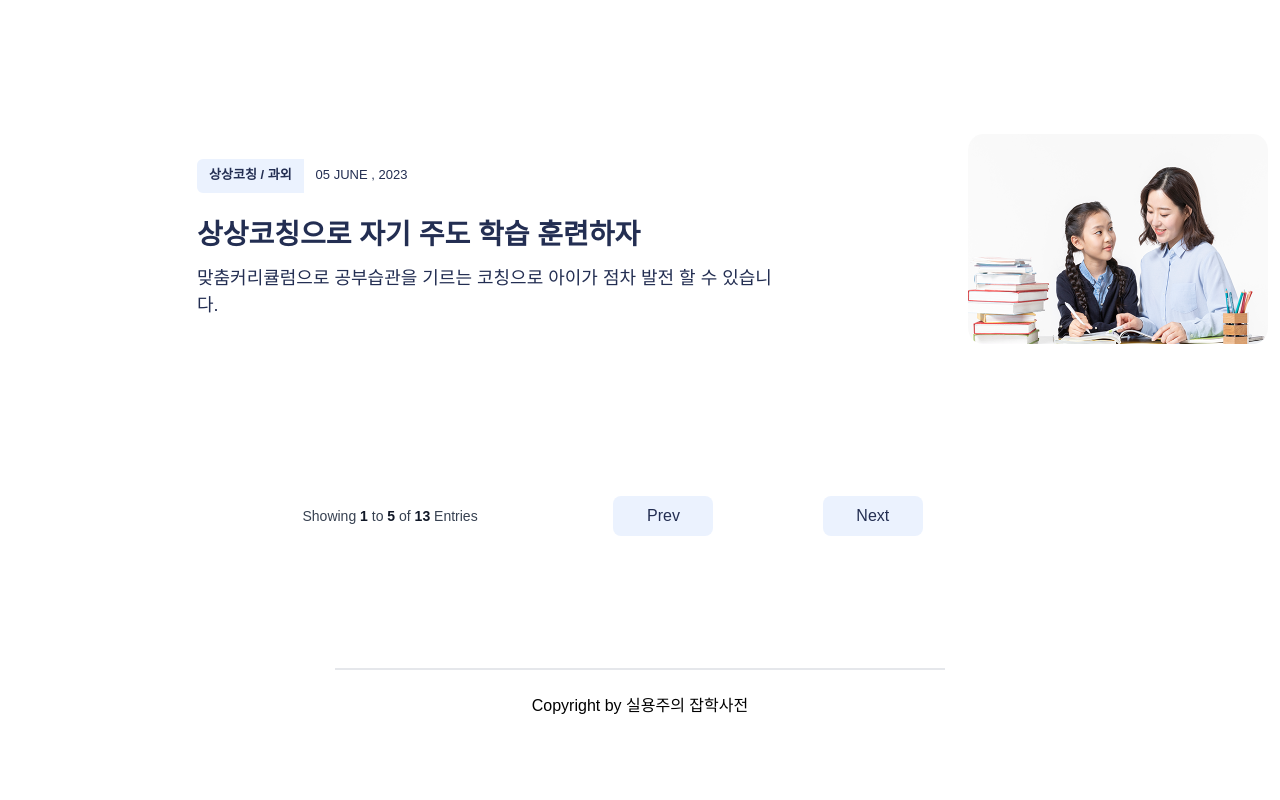
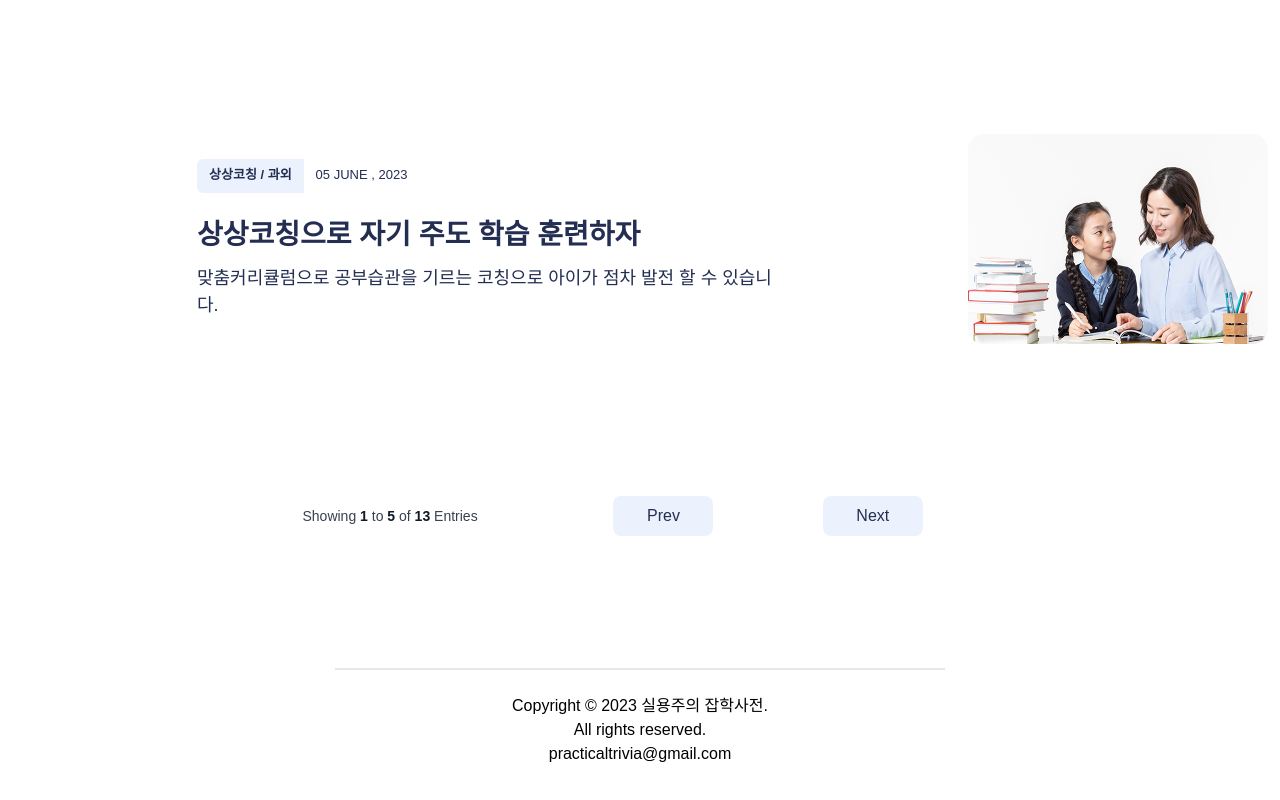
Before and after one commit to inyourcare/practical-trivia, a Next.js app: page / in a window 1280 px wide. Shown: the part 2350-3150 px from the top of the page. Built offline with nearby package versions, Linux system fonts and the light colour scheme.

Commit message:
푸터에 메일 주소 첨부

```diff
--- a/components/Footer.tsx
+++ b/components/Footer.tsx
@@ -1,11 +1,23 @@
-import React from 'react';
+import React from "react";
 
 function Footer() {
-    return (
-        <footer className="my-16 flex flex-col justify-center w-6/6 sm:w-[610px] md:w-[610px] lg:w-[610px] xl:w-[610px] 2xl:w-[610px] p-6 mx-auto  border-t-2 border-grey-100" >
-            <span className="text-center text-base"> Copyright by <a className='text-current' href=""> 실용주의 잡학사전 </a> </span>
-        </footer>
-    );
+  return (
+    <footer className="my-16 flex flex-col justify-center w-6/6 sm:w-[610px] md:w-[610px] lg:w-[610px] xl:w-[610px] 2xl:w-[610px] p-6 mx-auto  border-t-2 border-grey-100">
+      <span className="text-center text-base">
+        {" "}
+        {/* Copyright by{" "} */}
+        Copyright © {new Date().getFullYear()}
+        <a className="text-current" href="">
+          {" "}
+          실용주의 잡학사전.{" "}
+        </a>{" "}
+        <br/>
+        All rights reserved.
+        <br/>
+        practicaltrivia@gmail.com
+      </span>{" "}
+    </footer>
+  );
 }
 
 export default Footer;
```
